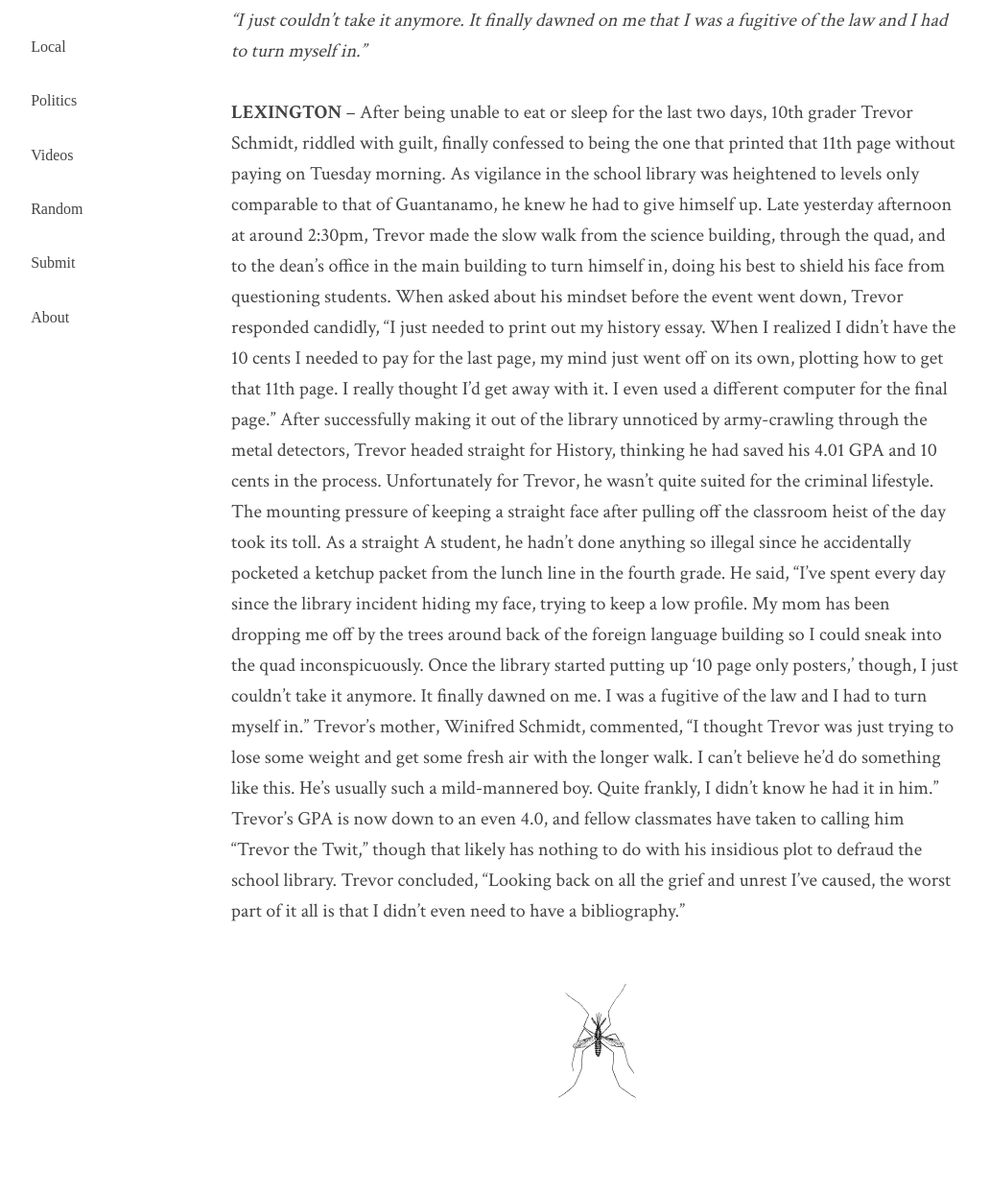
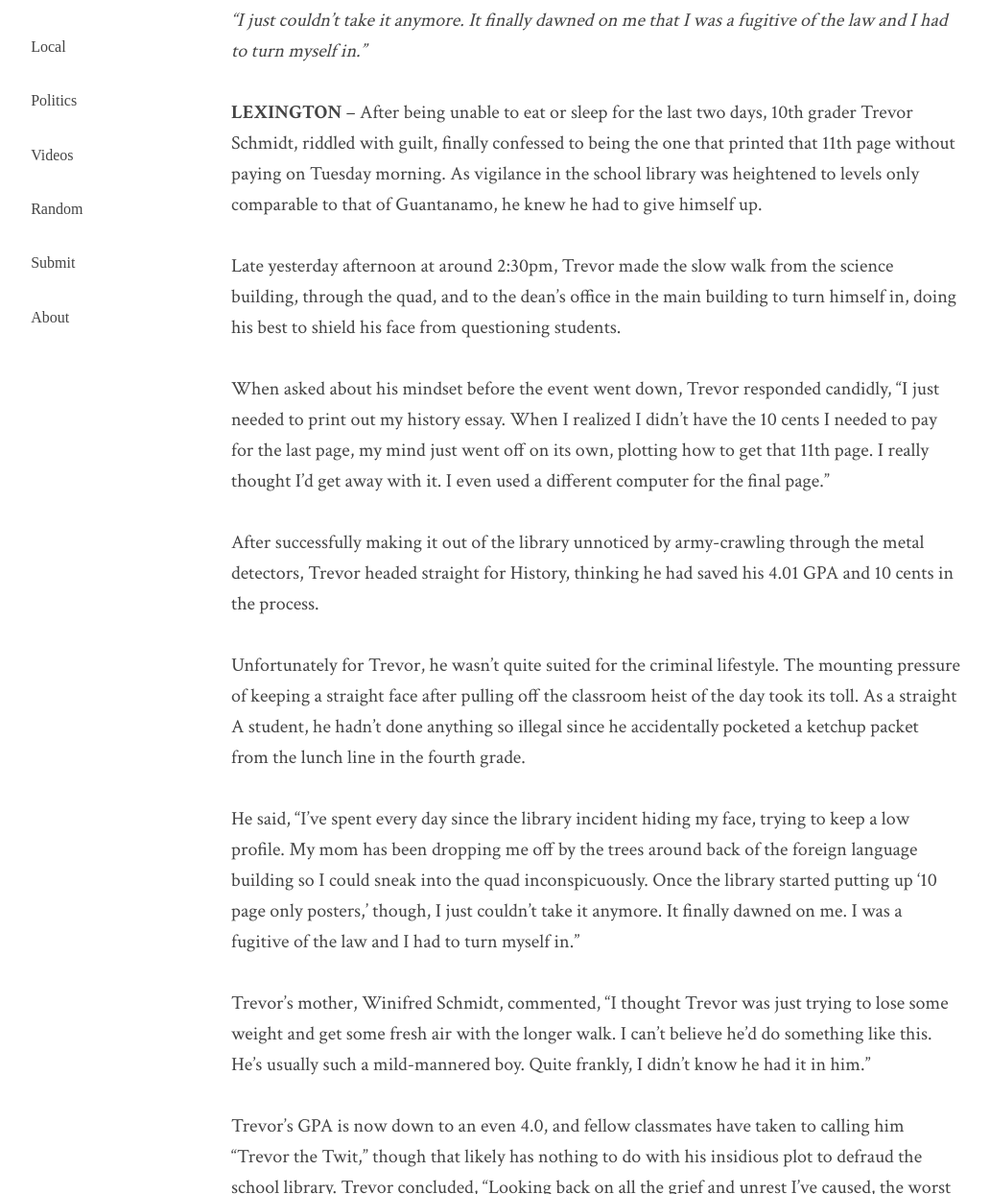
Before and after one commit to NewTrierFFL/NewTrierFFL.github.io, a Jekyll site: the page built from _posts/2017/08/2017-08-17-practice-article.md, in a window 1280 px wide and 1400 px high, scrolled down 860 px. Shown: the part 156-1400 px from the top of the window at 96% size, without its empty margins (19-1051 px from the left). Built offline with Jekyll 4.4.1, drawn with Linux system fonts in a browser that asks for light colours; some web fonts are replaced; before the commit the page ends 2231 px from its top, so only the background shows below that; some of the changed text lies outside the part shown.

Commit message:
added space between paragraphs

```diff
--- a/_posts/2017/08/2017-08-17-practice-article.md
+++ b/_posts/2017/08/2017-08-17-practice-article.md
@@ -3,18 +3,25 @@ layout: article
 title: Guilty Student Finally Comes Clean about Printing 11th Page
 tags: [School, Library, Crime]
 authors: [Wes Tarning]
-image: images/2017/08/2017-08-18-stealing-paper.jpg
+image: /images/2017/08/2017-08-18-stealing-paper.jpg
 ---
-![An LHS student learns the hard way about the consequences of taking on the library.](images/2017/08/2017-08-18-stealing-paper.jpg)
+![An LHS student learns the hard way about the consequences of taking on the library.](/images/2017/08/2017-08-18-stealing-paper.jpg)
 *An LHS student learns the hard way about the consequences of taking on the library.*
 
 *“I just couldn't take it anymore. It finally dawned on me that I was a fugitive of the law and I had to turn myself in."*
 
 **LEXINGTON** --  After being unable to eat or sleep for the last two days, 10th grader Trevor Schmidt, riddled with guilt, finally confessed to being the one that printed that 11th page without paying on Tuesday morning. As vigilance in the school library was heightened to levels only comparable to that of Guantanamo, he knew he had to give himself up.
+
 Late yesterday afternoon at around 2:30pm, Trevor made the slow walk from the science building, through the quad, and to the dean's office in the main building to turn himself in, doing his best to shield his face from questioning students.
+
 When asked about his mindset before the event went down, Trevor responded candidly, "I just needed to print out my history essay. When I realized I didn't have the 10 cents I needed to pay for the last page, my mind just went off on its own, plotting how to get that 11th page. I really thought I'd get away with it. I even used a different computer for the final page."
+
 After successfully making it out of the library unnoticed by army-crawling through the metal detectors, Trevor headed straight for History, thinking he had saved his 4.01 GPA and 10 cents in the process.
+
 Unfortunately for Trevor, he wasn't quite suited for the criminal lifestyle. The mounting pressure of keeping a straight face after pulling off the classroom heist of the day took its toll. As a straight A student, he hadn't done anything so illegal since he accidentally pocketed a ketchup packet from the lunch line in the fourth grade.
+
 He said, "I've spent every day since the library incident hiding my face, trying to keep a low profile. My mom has been dropping me off by the trees around back of the foreign language building so I could sneak into the quad inconspicuously. Once the library started putting up '10 page only posters,' though, I just couldn't take it anymore. It finally dawned on me. I was a fugitive of the law and I had to turn myself in."
+
 Trevor's mother, Winifred Schmidt, commented, "I thought Trevor was just trying to lose some weight and get some fresh air with the longer walk. I can't believe he'd do something like this. He's usually such a mild-mannered boy. Quite frankly, I didn't know he had it in him."
+
 Trevor's GPA is now down to an even 4.0, and fellow classmates have taken to calling him "Trevor the Twit," though that likely has nothing to do with his insidious plot to defraud the school library. Trevor concluded, "Looking back on all the grief and unrest I've caused, the worst part of it all is that I didn't even need to have a bibliography."
```
